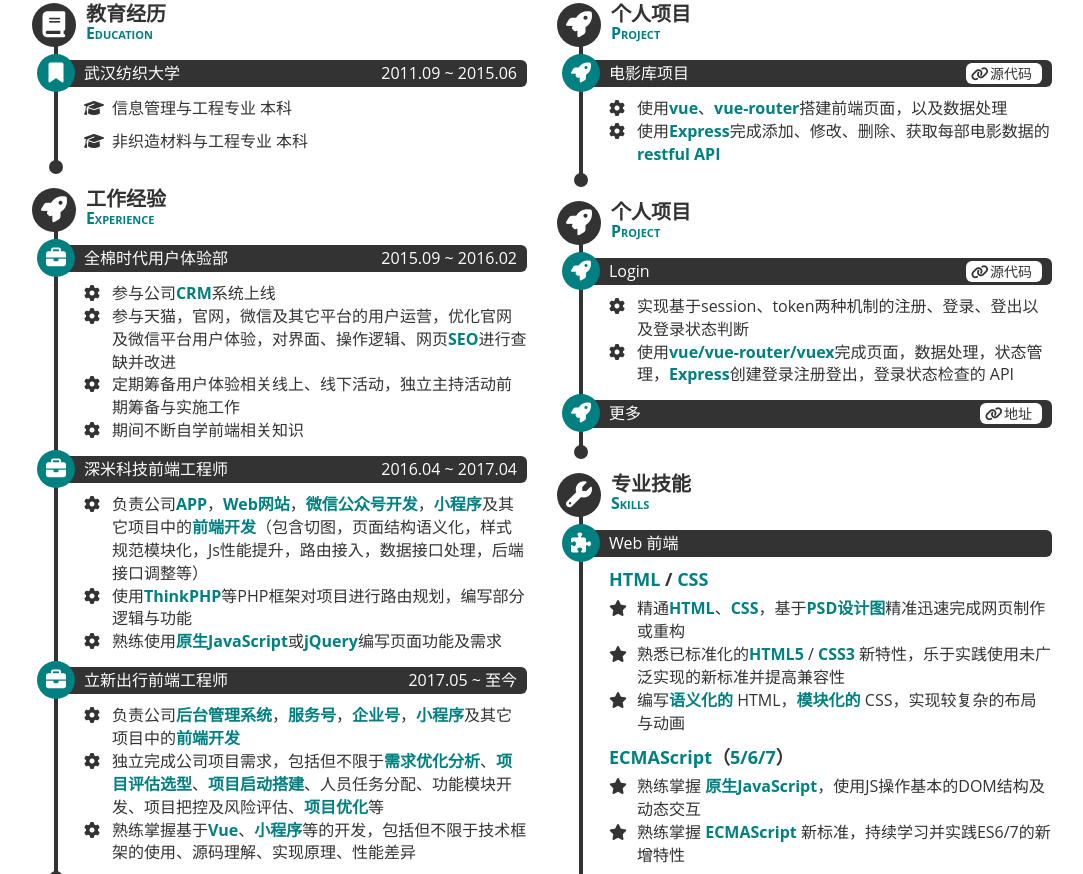
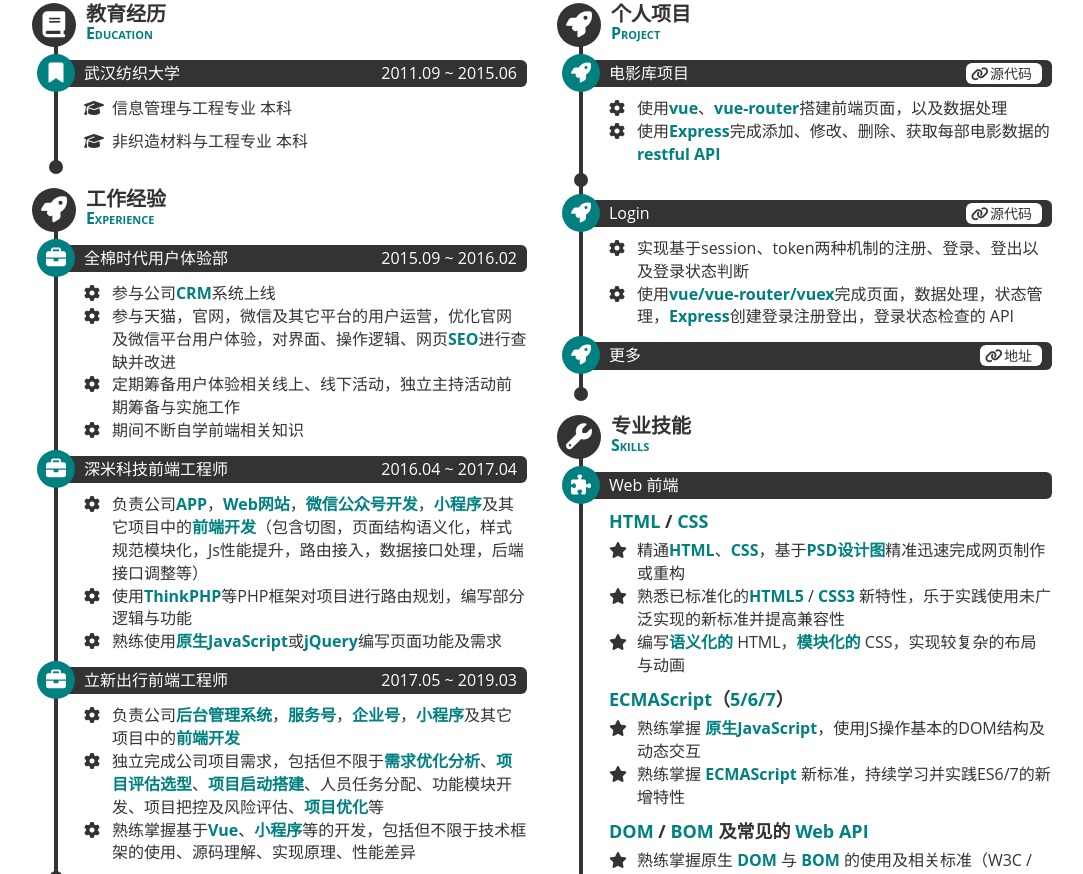
Before and after one commit to Selvin11/about, a plain HTML site: page index.html in a window 1280 px wide. Shown: the part 267-1141 px from the top of the page, without its empty margins (98-1181 px from the left). Drawn offline with Linux system fonts and the light colour scheme.

Commit message:
fix: 修改个人项目

```diff
--- a/index.html
+++ b/index.html
@@ -101,7 +101,7 @@
                         </li>
                         <li class="timeline-item experience-internship">
                             <h3 class="timeline-title"><span class="experience-place">立新出行前端工程师</span>
-                                <time class="experience-time">2017.05 ~ 至今</time>
+                                <time class="experience-time">2017.05 ~ 2019.03</time>
                             </h3>
                             <dl class="experience-description timeline-content">
                                 <dt class="experience-position"></dt>
@@ -185,11 +185,6 @@
 
                     </ul>
                 </div>
-            </section>
-            <section class="experience">
-                <div class="sec-title-wrapper">
-                    <h3 class="sec-title"><span class="sec-title-ch">个人项目</span><span class="sec-title-en">Project</span></h3>
-                </div>
                 <div class="timeline-wrapper">
                         <ul class="sec-content timeline">
                             <li class="timeline-item experience-project">
```
Lines whose indentation alone changed are shown as unchanged.
